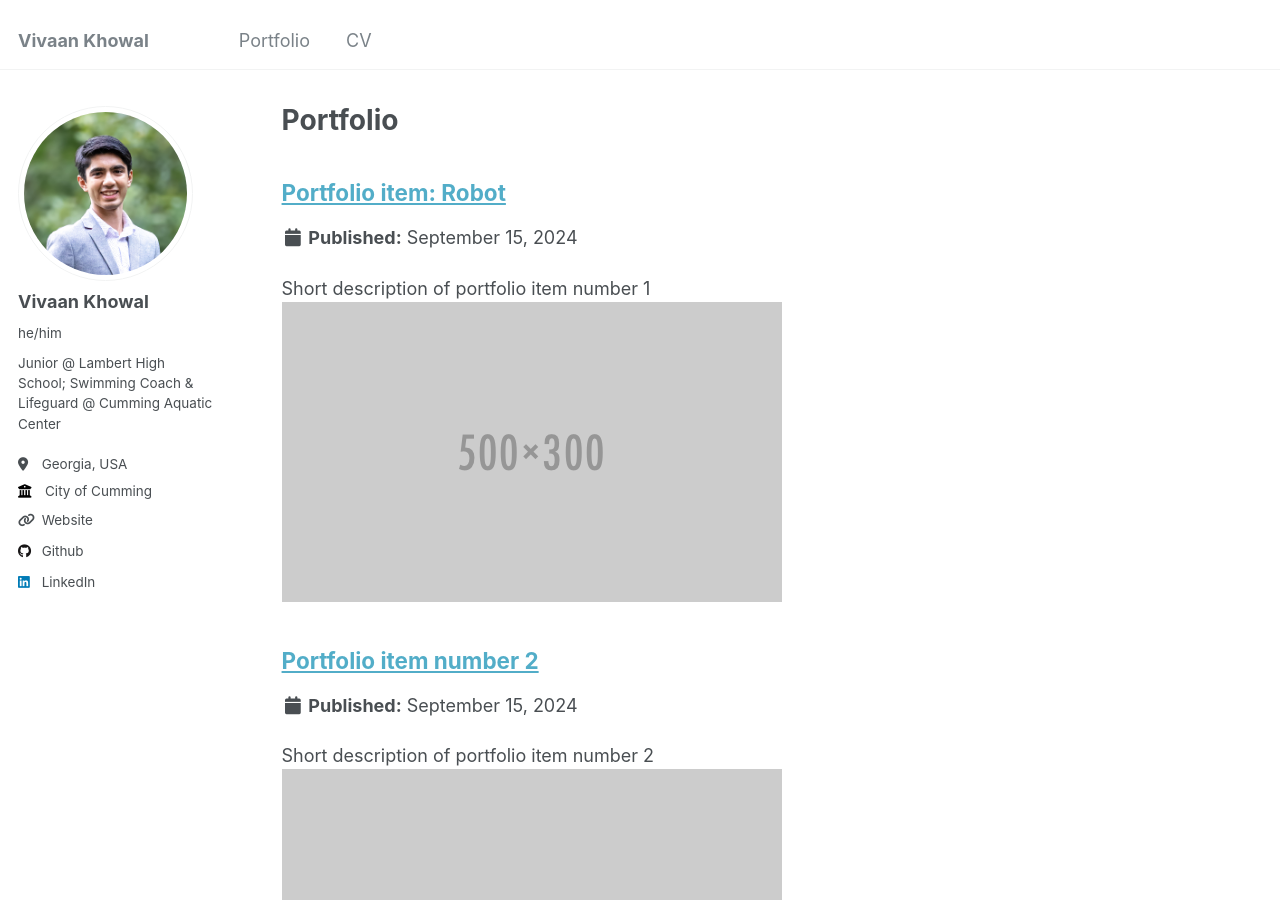
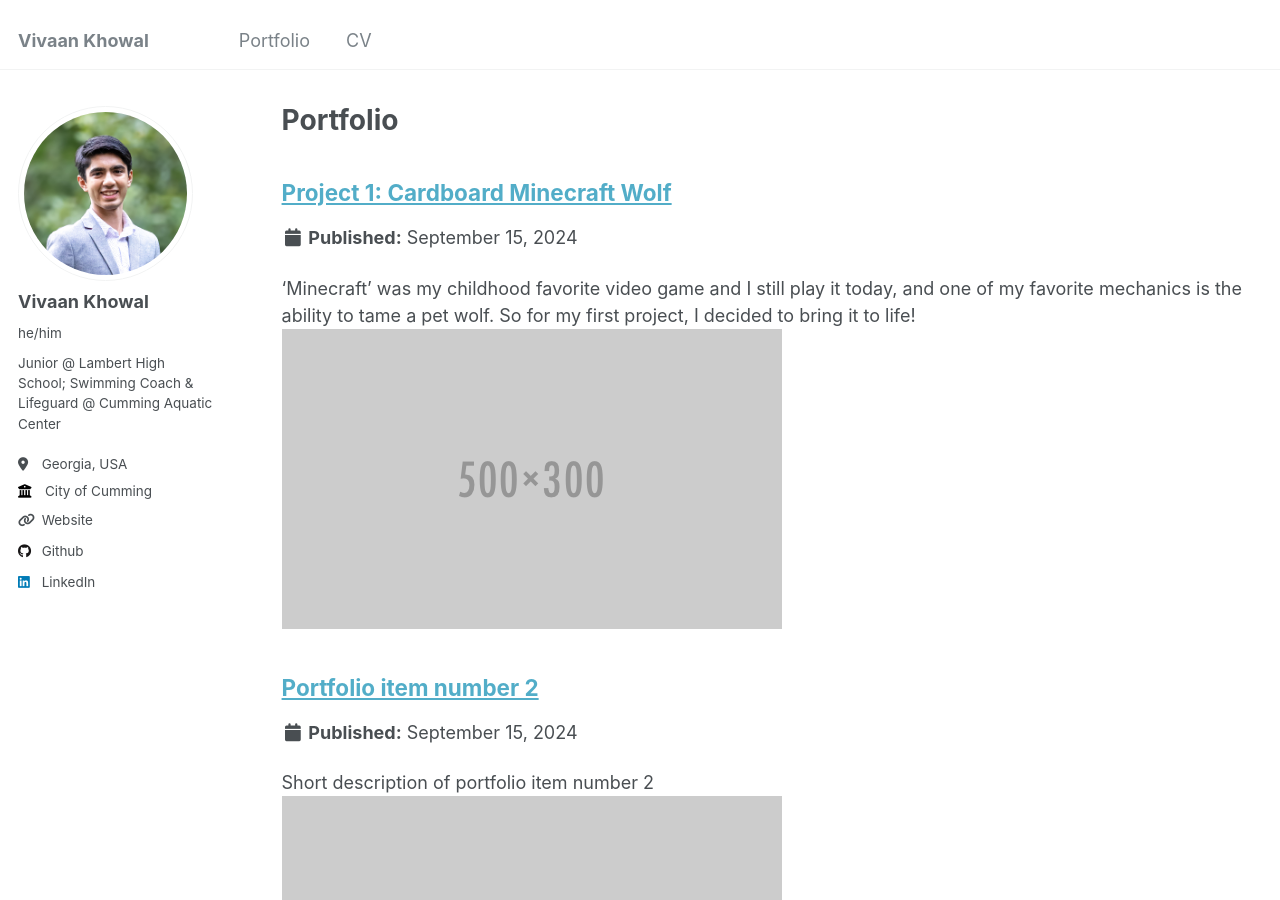
Before and after one commit to vivaankhowal/vivaankhowal.github.io, a Jekyll site: the page built from _pages/portfolio.html, in a window 1280 px wide and 900 px high. Built offline with Jekyll 4.4.1, drawn with Linux system fonts in a browser that asks for light colours.

Commit message:
Update portfolio-1.md

```diff
--- a/_portfolio/portfolio-1.md
+++ b/_portfolio/portfolio-1.md
@@ -1,6 +1,6 @@
 ---
-title: "Portfolio item: Robot"
-excerpt: "Short description of portfolio item number 1<br/><img src='/images/500x300.png'>"
+title: "Project 1: Cardboard Minecraft Wolf"
+excerpt: "'Minecraft' was my childhood favorite video game and I still play it today, and one of my favorite mechanics is the ability to tame a pet wolf. So for my first project, I decided to bring it to life!<br/><img src='/images/500x300.png'>"
 collection: portfolio
 ---
 
```
